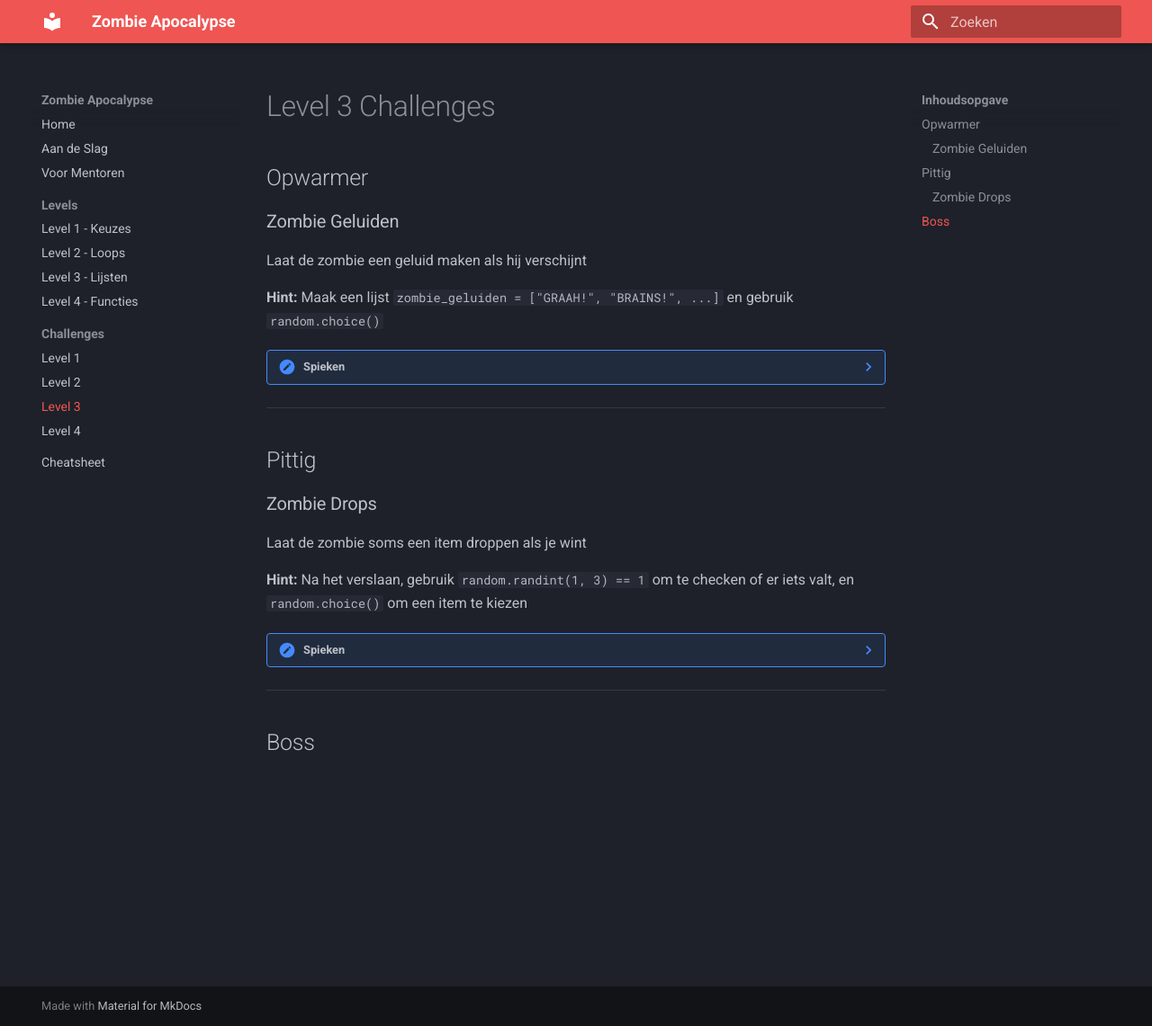
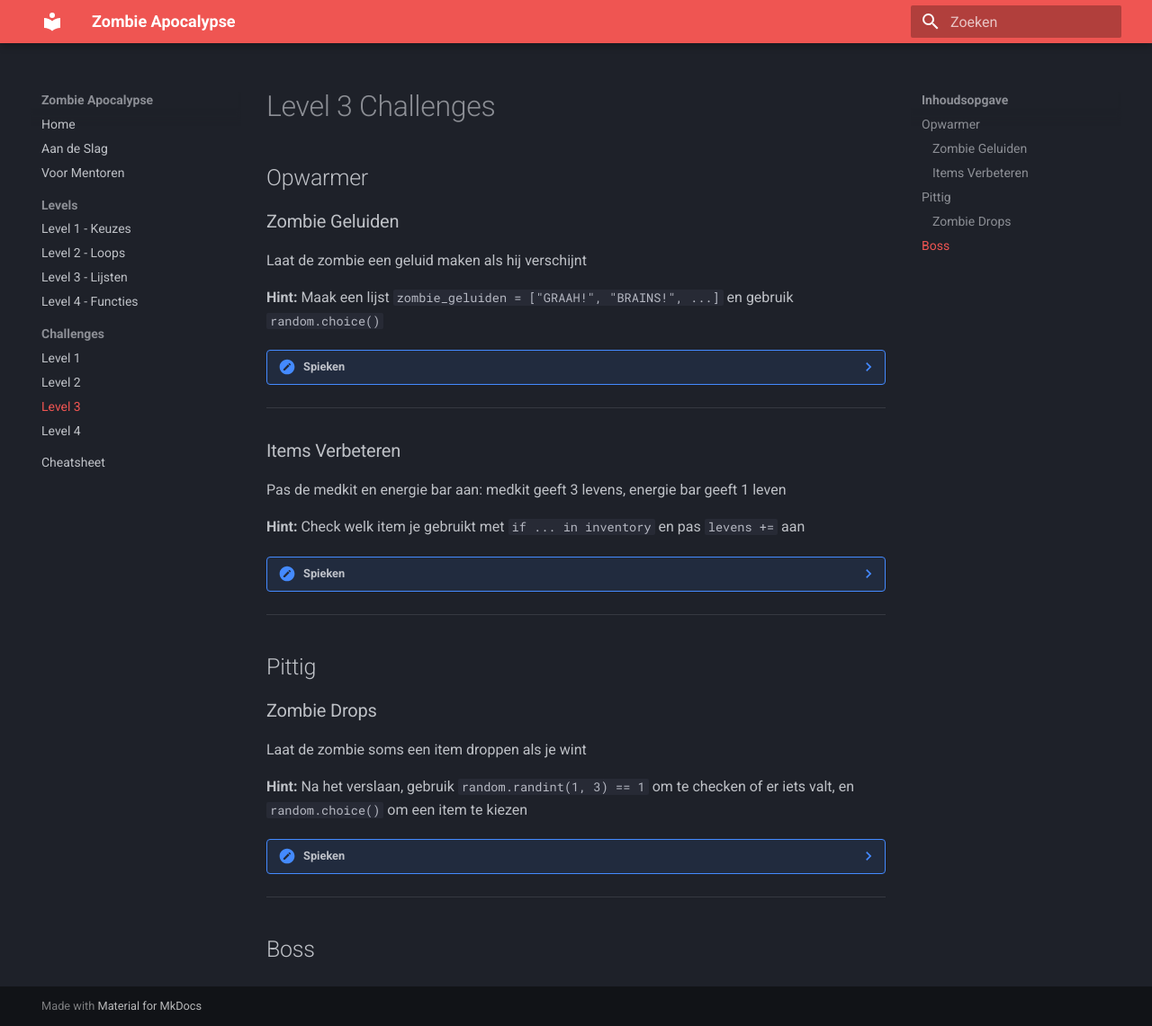
Before and after one commit to Laoujin/CoderDojo-Zombies, an MkDocs documentation site: the page built from docs/challenges/level-3.md, in a window 1280 px wide and 1141 px high. Shown: the whole window at 90% size. Built offline with MkDocs 1.6.1 and Material for MkDocs 9.7.7, drawn with Linux system fonts in a browser that asks for light colours.

Commit message:
Level 3: add Items Verbeteren challenge (medkit +3, energie bar +1)

````diff
--- a/docs/challenges/level-3.md
+++ b/docs/challenges/level-3.md
@@ -15,6 +15,31 @@ Laat de zombie een geluid maken als hij verschijnt
     # Bij zombie encounter:
     geluid = random.choice(zombie_geluiden)
     print(f"De zombie gromt: {geluid}")
+    ```
+
+---
+
+### Items Verbeteren
+
+Pas de medkit en energie bar aan: medkit geeft 3 levens, energie bar geeft 1 leven
+
+**Hint:** Check welk item je gebruikt met `if ... in inventory` en pas `levens +=` aan
+
+??? note "Spieken"
+    ```python
+    if "medkit" in inventory:
+        gebruik = input("Medkit gebruiken? (+3 levens) (ja/nee) ")
+        if gebruik == "ja":
+            inventory.remove("medkit")
+            levens += 3
+            print("+3 levens!")
+
+    if "energie bar" in inventory:
+        gebruik = input("Energie bar gebruiken? (+1 leven) (ja/nee) ")
+        if gebruik == "ja":
+            inventory.remove("energie bar")
+            levens += 1
+            print("+1 leven!")
     ```
 
 ---
````
Also changed, not shown: levels/level-3/challenges.md (+8 -0 lines).
